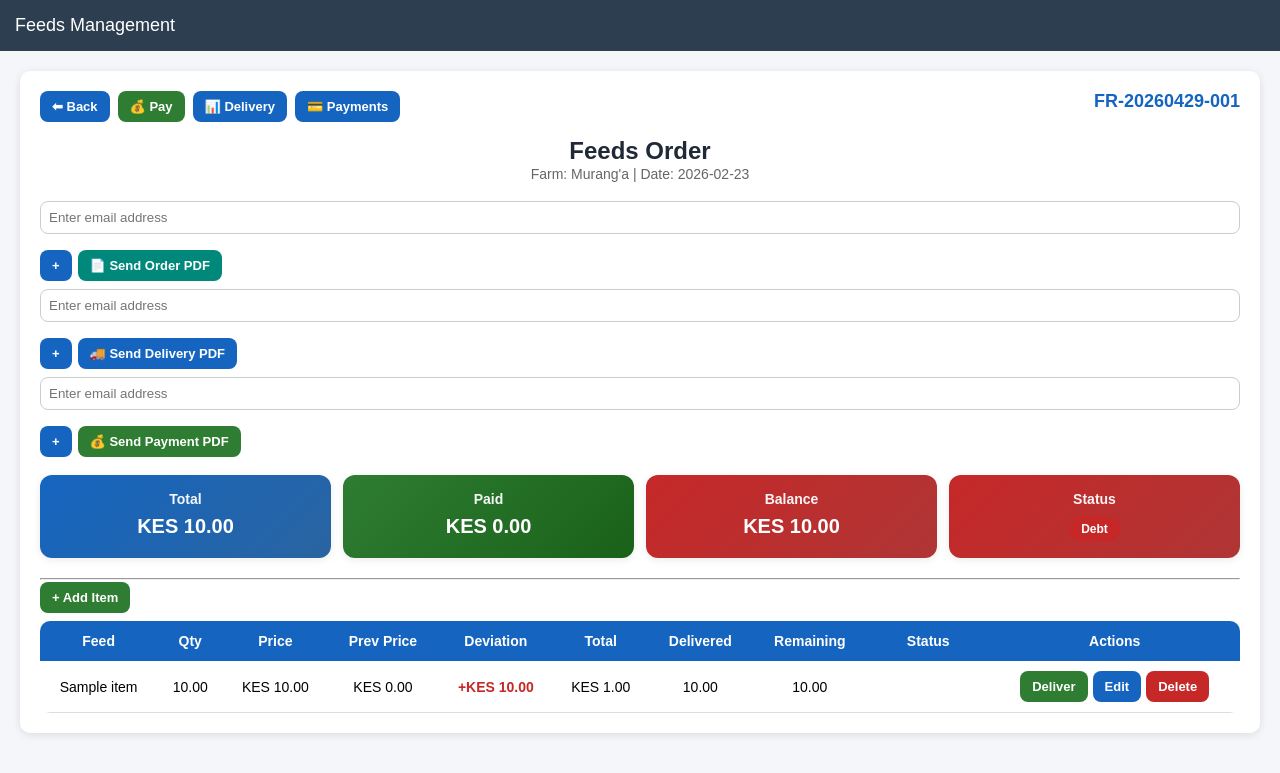
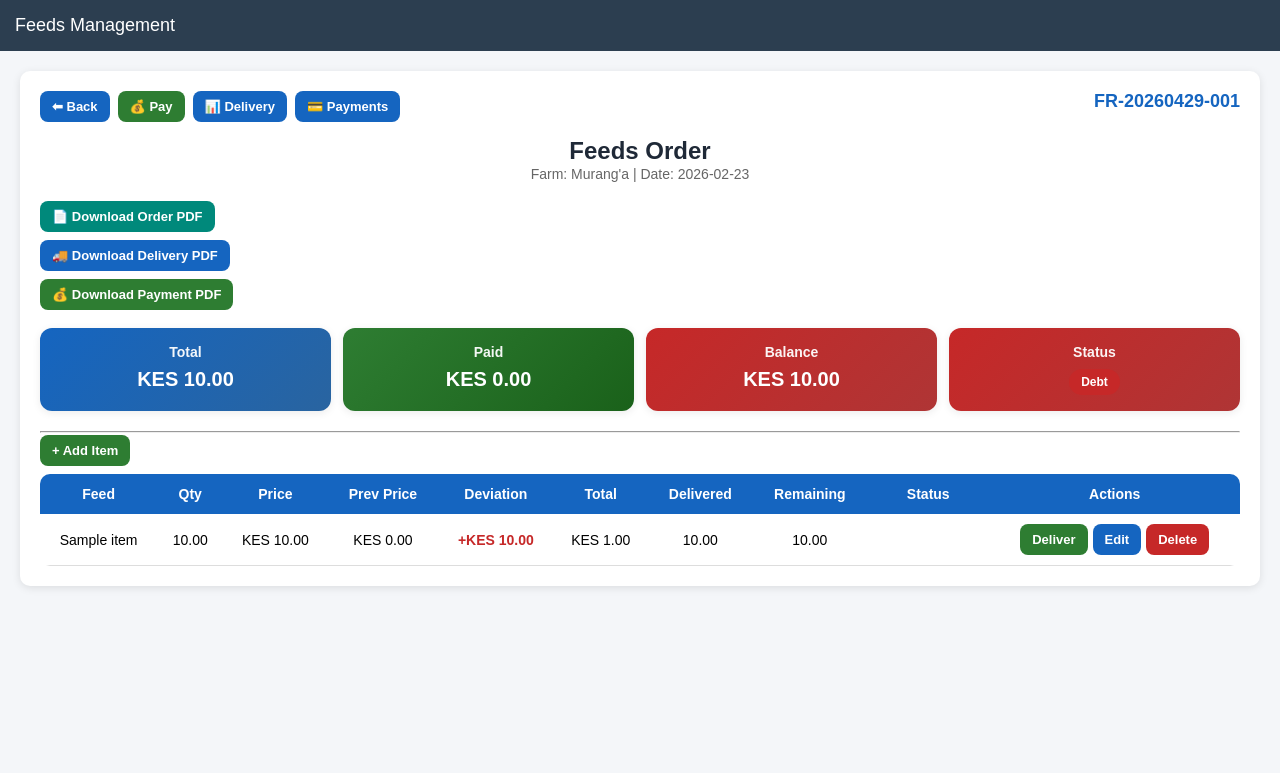
Before and after one commit to magician-lab/my_farm, a Flask app: template templates/v2/view_order.html in a window 1280 px wide. Shown: the top 773 px of the page. Run offline with Flask 3, Linux system fonts and the light colour scheme; a user stored in the database is signed in; tables that the repository leaves empty hold one stand-in row (values such as "Sample post"); the template is opened without the code that fills it: values that come from a table or form of the project are taken from there, most other values are stand-ins (such as "Sample title", 1, 10 or a date in 2020).

Commit message:
view order pdf generation

```diff
--- a/templates/v2/view_order.html
+++ b/templates/v2/view_order.html
@@ -342,18 +342,8 @@ tr:hover{
 
     <div class="email-box">
 
-        <input type="email"
-               name="emails"
-               placeholder="Enter email address">
-
-        <button type="button"
-                onclick="addEmailField(this)"
-                class="btn btn-blue">
-            +
-        </button>
-
         <button class="btn btn-send">
-            📄 Send Order PDF
+            📄 Download Order PDF
         </button>
 
     </div>
@@ -370,18 +360,9 @@ tr:hover{
 
     <div class="email-box">
 
-        <input type="email"
-               name="emails"
-               placeholder="Enter email address">
-
-        <button type="button"
-                onclick="addEmailField(this)"
-                class="btn btn-blue">
-            +
-        </button>
 
         <button class="btn btn-blue">
-            🚚 Send Delivery PDF
+            🚚 Download Delivery PDF
         </button>
 
     </div>
@@ -398,18 +379,9 @@ tr:hover{
 
     <div class="email-box">
 
-        <input type="email"
-               name="emails"
-               placeholder="Enter email address">
-
-        <button type="button"
-                onclick="addEmailField(this)"
-                class="btn btn-blue">
-            +
-        </button>
 
         <button class="btn btn-green">
-            💰 Send Payment PDF
+            💰 Download Payment PDF
         </button>
 
     </div>
@@ -629,27 +601,5 @@ tr:hover{
 
 </div>
 
-<!-- =========================
-     🔥 SCRIPT
-========================= -->
-<script>
-
-function addEmailField(btn){
-
-    let input = document.createElement("input");
-
-    input.type = "email";
-    input.name = "emails";
-    input.placeholder = "Another email";
-
-    input.style.padding = "8px";
-    input.style.borderRadius = "8px";
-    input.style.border = "1px solid #ccc";
-
-    btn.parentNode.insertBefore(input, btn);
-
-}
-
-</script>
 
 {% endblock %}
```
